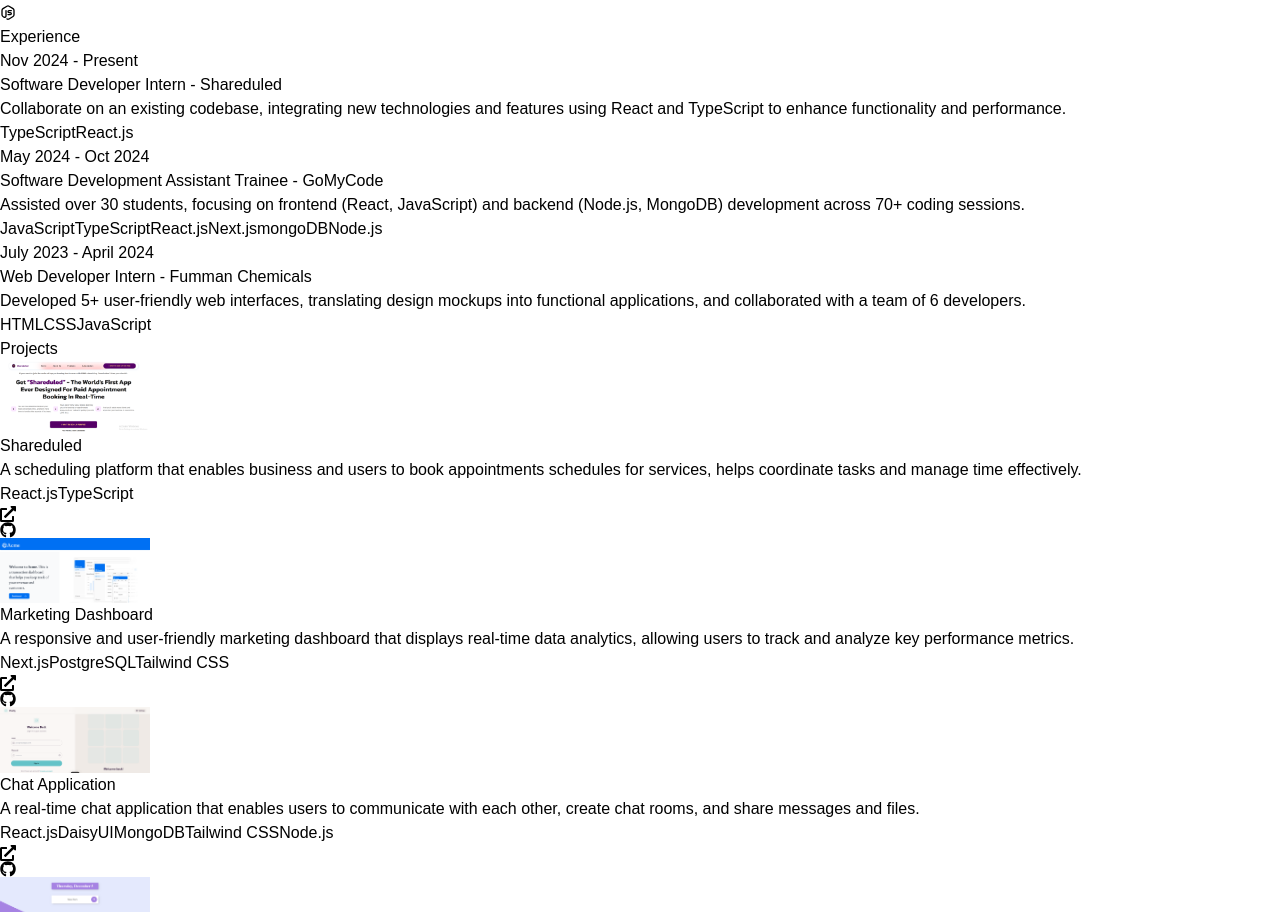
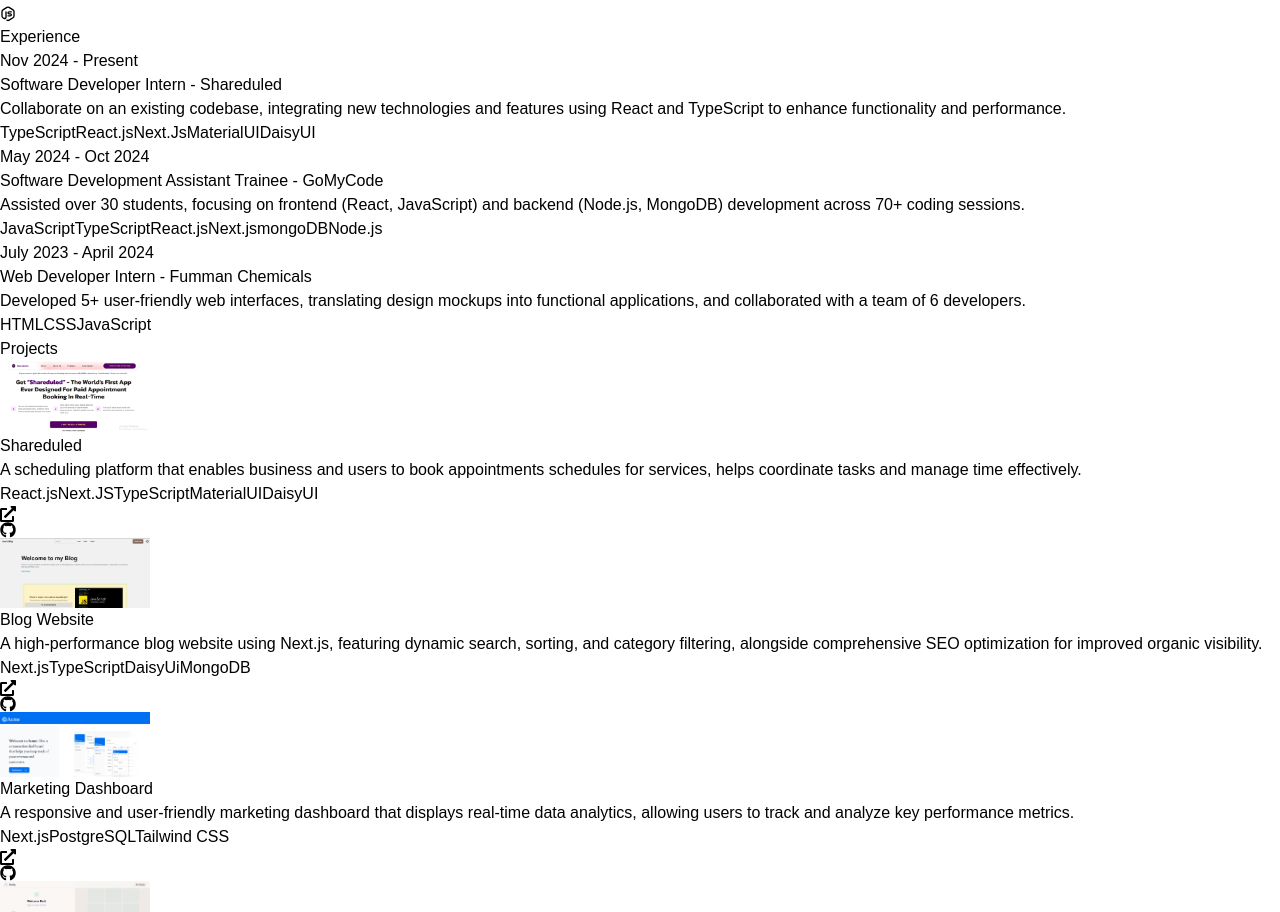
Before and after one commit to OlolaJaco/portfolio-website, a React (Vite) app: page / in a window 1280 px wide. Shown: the part 3783-4695 px from the top of the page. Built offline with nearby package versions, Linux system fonts and the light colour scheme; a web font is replaced by a local one.

Commit message:
Added Blog Project

```diff
--- a/src/components/Contact.tsx
+++ b/src/components/Contact.tsx
@@ -2,7 +2,7 @@
 import { motion } from "motion/react";
 const Contact = () => {
     return (
-        <div className="border-b border-neutral-900 pb-20">
+        <div className="border-b border-neutral-900 pb-20 mt-36">
             <motion.h2
                 whileInView={{ opacity: 1, x: 0 }}
                 initial={{ opacity: 0, y: -100 }}
--- a/src/constants/index.ts
+++ b/src/constants/index.ts
@@ -3,6 +3,7 @@
 import chatApp from '../assets/chat app.png';
 import dashboard from '../assets/dashboard.png';
 import shareduled from '../assets/Shareduled.png';
+import blog from '../assets/jaco-blog.png'
 
 export const Hero_Content: string = `A detail-oriented web developer with 1+ years experience in creating dynamic and
 responsive web applications. Driven by a client-first mindset and result oriented
@@ -26,7 +27,7 @@
         role: "Software Developer Intern",
         company: "Shareduled",
         description: `Collaborate on an existing codebase, integrating new technologies and features using React and TypeScript to enhance functionality and performance.`,
-        technologies: ["TypeScript", "React.js"]
+        technologies: ["TypeScript", "React.js", "Next.Js", "MaterialUI", "DaisyUI"]
     },
     {
         year: "May 2024 - Oct 2024",
@@ -49,9 +50,17 @@
         title: "Shareduled",
         Image: shareduled,
         description: `A scheduling platform that enables business and users to book appointments schedules for services, helps coordinate tasks and manage time effectively.`,
-        technologies: ["React.js", "TypeScript"],
+        technologies: ["React.js", "Next.JS", "TypeScript", "MaterialUI", "DaisyUI"],
         gitHub: "/",
         live: "https://shareduled.com/"
+    },
+    {
+        title: "Blog Website",
+        Image: blog,
+        description: `A high-performance blog website using Next.js, featuring dynamic search, sorting, and category filtering, alongside comprehensive SEO optimization for improved organic visibility.`,
+        technologies: ["Next.js", "TypeScript", "DaisyUi", "MongoDB", ],
+        gitHub: "https://github.com/OlolaJaco/Blog-NextJS.git",
+        live: "https://blog-next-js-psi-red.vercel.app/"
     },
     {
         title: "Marketing Dashboard",
```
Also changed, not shown: src/assets/jaco-blog.png (added).
